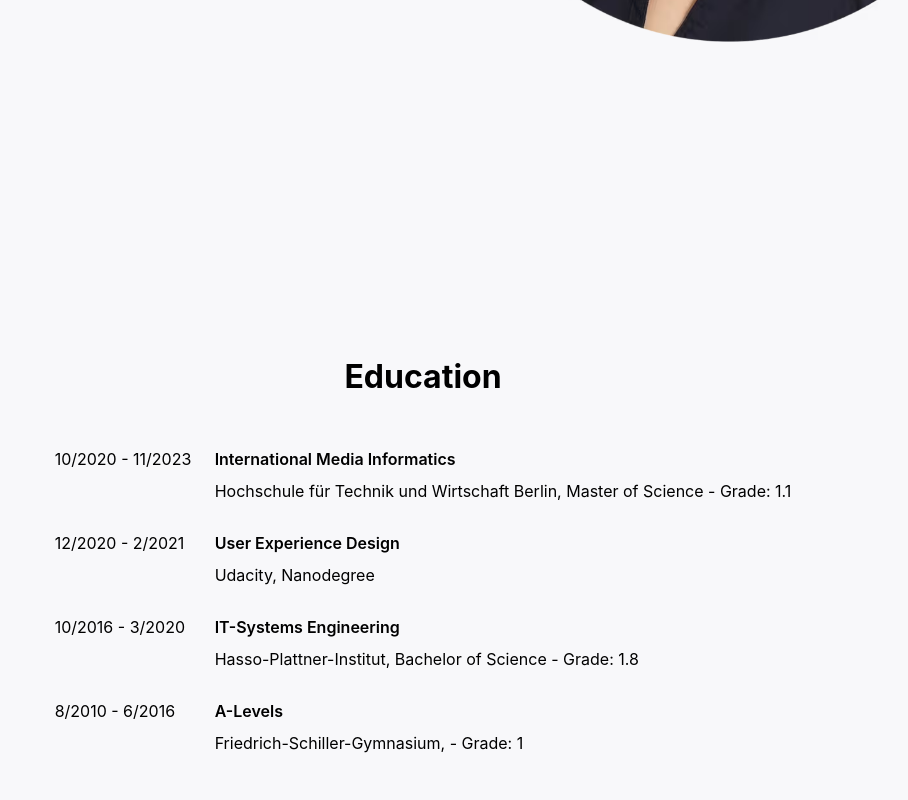
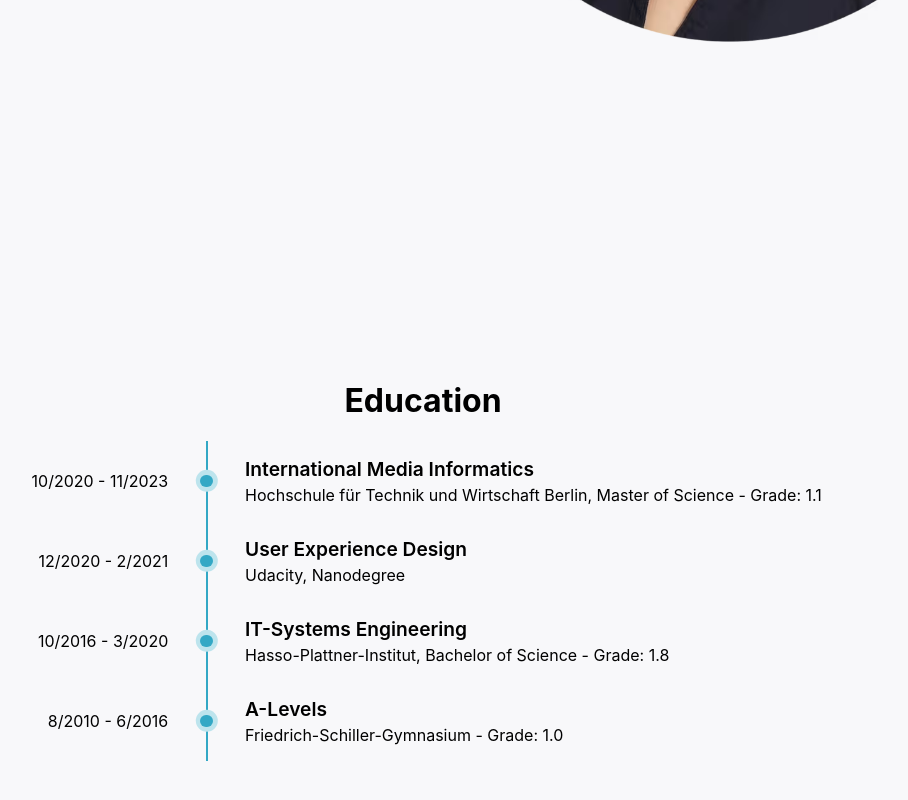
Before and after one commit to KatharinaBlass/MyHomepage, a React (Create React App) app: page / in a window 1280 px wide. Shown: the part 640-1440 px from the top of the page, without its empty margins (217-1125 px from the left). Built offline with nearby package versions, Linux system fonts and the light colour scheme.

Commit message:
improve eduItem styling

```diff
--- a/src/components/EduListItem.tsx
+++ b/src/components/EduListItem.tsx
@@ -1,21 +1,60 @@
 import styled from 'styled-components'
 import { Edu } from '../page/Education'
+import React from 'react'
 
 const ItemLayoutWrapper = styled.div`
   display: flex;
   flex-direction: row;
-  margin: 2rem 0;
 `
 const DateRange = styled.div`
-  min-width: 10rem;
+  min-width: 9rem;
+  text-align: right;
+  align-self: center;
+`
+const InfoWrapper = styled.div`
+  padding: 1rem 0;
+  max-width: 600px;
 `
 const Subject = styled.p`
   margin-top: 0;
-  margin-bottom: 0.75rem;
+  margin-bottom: 0.25rem;
   font-weight: 600;
+  font-size: 1.2rem;
 `
 const Details = styled.p`
   margin: 0;
+`
+const BulletPointContainer = styled.div`
+  margin: 0 2rem;
+  display: flex;
+  align-items: center;
+  position: relative;
+`
+const BulletPoint = styled.span`
+  width: 0.8rem;
+  height: 0.8rem;
+  background: #33a8c5;
+  border-radius: 50%;
+  z-index: 2;
+`
+const BulletPointShadow = styled.span`
+  width: 1.4rem;
+  height: 1.4rem;
+  background: #bde4ed;
+  border-radius: 50%;
+  z-index: 1;
+  position: absolute;
+  left: 50%;
+  top: 50%;
+  transform: translate(-50%, -50%);
+`
+const Line = styled.span`
+  border: 1px solid #33a8c5;
+  width: 0px;
+  height: 100%;
+  position: absolute;
+  left: 50%;
+  transform: translateX(-50%);
 `
 
 export default function EduListItem(props: Edu) {
@@ -24,13 +63,19 @@ export default function EduListItem(props: Edu) {
   return (
     <ItemLayoutWrapper>
       <DateRange>{startDate + ' - ' + endDate}</DateRange>
-      <div>
+      <BulletPointContainer>
+        <BulletPointShadow />
+        <BulletPoint />
+        <Line />
+      </BulletPointContainer>
+      <InfoWrapper>
         <Subject>{props.studySubject}</Subject>
         <Details>
-          {props.universityName}, {props.degreeType}{' '}
-          {props.grade && <span> - Grade: {props.grade}</span>}
+          {props.universityName}
+          {props.degreeType && <span>, {props.degreeType}</span>}
+          {props.grade && <span> - Grade: {props.grade.toFixed(1)}</span>}
         </Details>
-      </div>
+      </InfoWrapper>
     </ItemLayoutWrapper>
   )
 }
--- a/src/page/Navigation.tsx
+++ b/src/page/Navigation.tsx
@@ -11,6 +11,7 @@ const NavigationContainer = styled.nav`
   top: 0;
   left: 0;
   right: 0;
+  z-index: 100;
   padding: 1rem 0;
   display: flex;
   justify-content: center;
```
